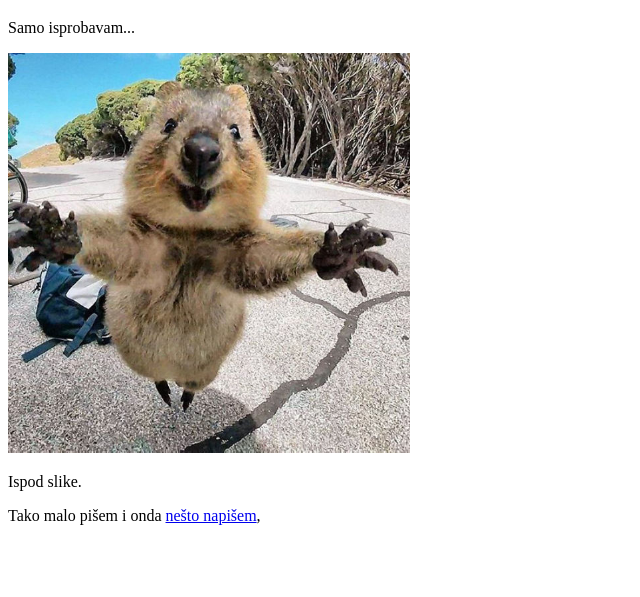
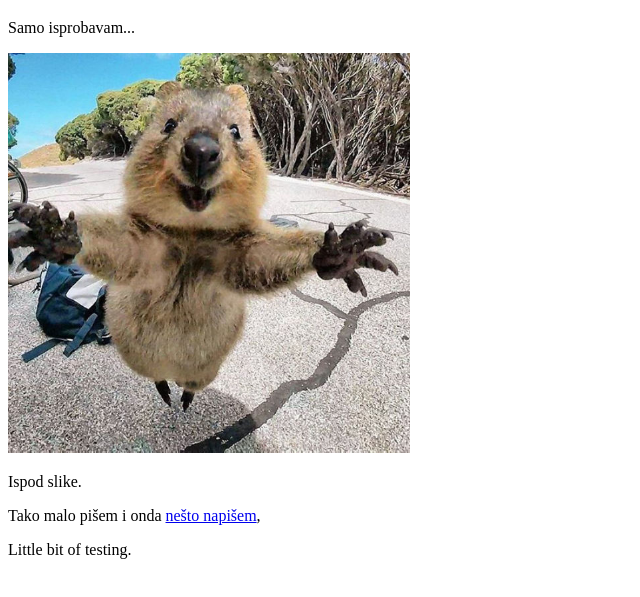
Before and after one commit to learnts/web, a plain HTML site: page index.html in a window 1280 px wide. Shown: the part 61-658 px from the top of the page, without its empty margins (0-640 px from the left). Drawn offline with Linux system fonts and the light colour scheme.

Commit message:
new entry

```diff
--- a/index.html
+++ b/index.html
@@ -10,5 +10,8 @@
 <p>Ispod slike.</p>
 </div>
 <p>Tako malo pišem i onda <a href="DES_Learn.html">nešto napišem</a>,</p>
+<div>
+<p>Little bit of testing.</p>
+</div>
 </body>
 </html>
```
